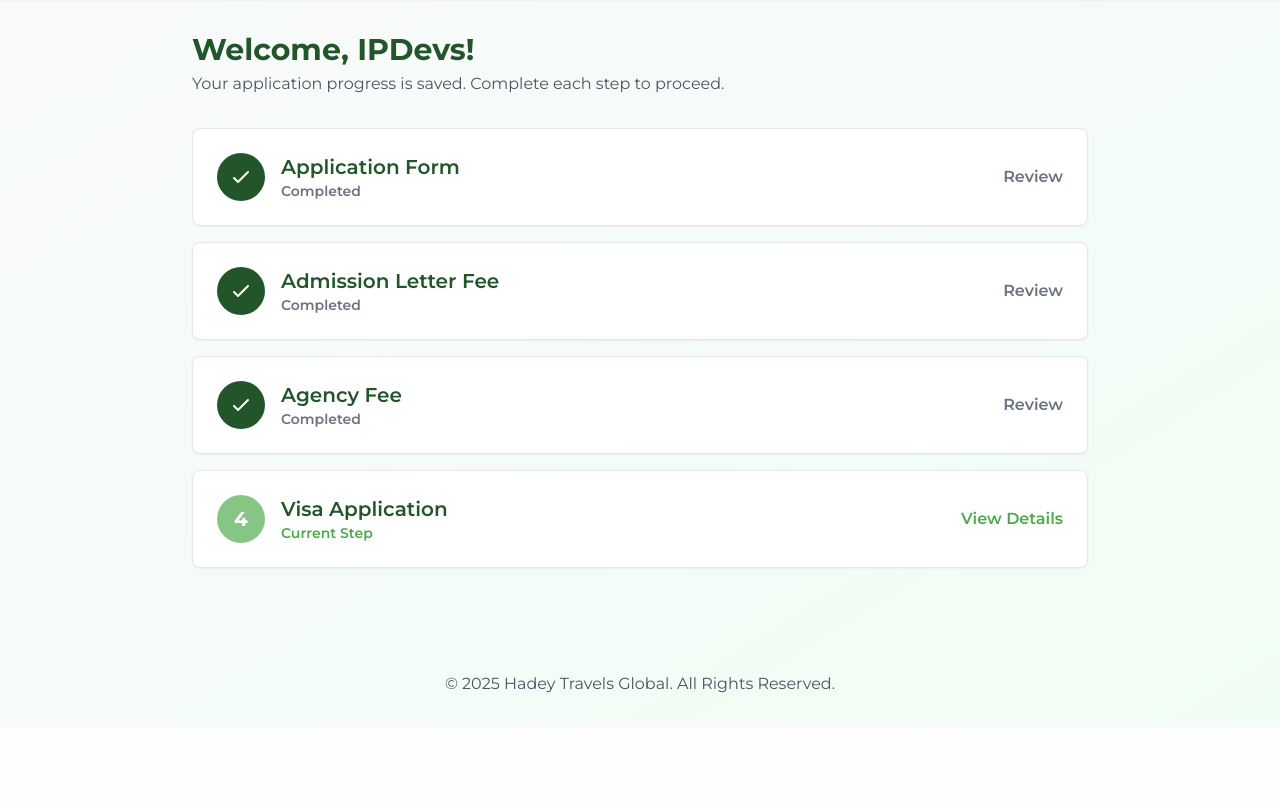
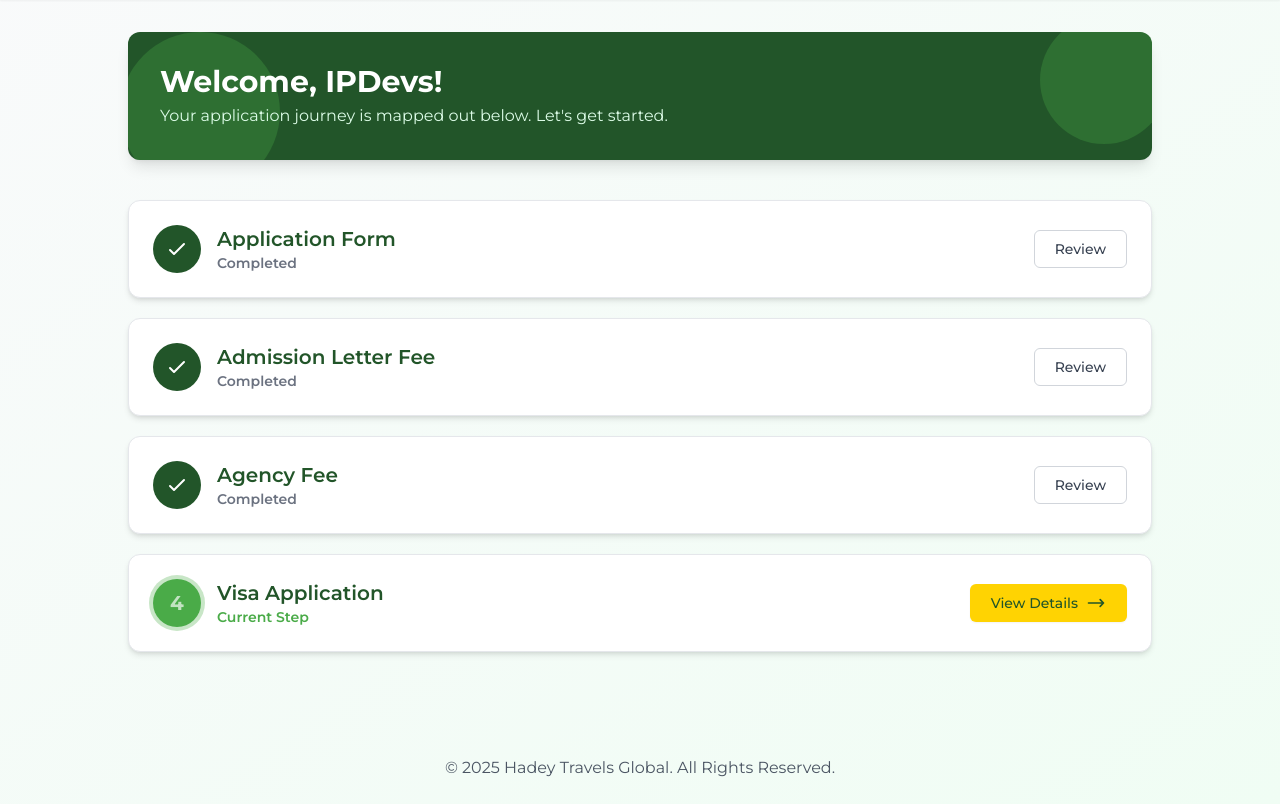
Before and after one commit to IsraelPhilips/Hadey, a Django app: page / in a window 1280 px wide. Shown: the part 72-876 px from the top of the page. Before the commit the page ends 792 px from the top, so only its background shows below. Run offline with Django 5.2, Linux system fonts and the light colour scheme; a user stored in the database is signed in; data comes from the database, SQL or seed files in the repository; both versions use the stored data as it was after the commit; some libraries are stand-ins or nearby versions.

Commit message:
style retouch

```diff
--- a/portal/views.py
+++ b/portal/views.py
@@ -108,7 +108,7 @@ def initiate_payment(request):
     except json.JSONDecodeError:
         return JsonResponse({'error': 'Invalid JSON'}, status=400)
     application = request.user.application
-    currency = 'NGN'
+    currency = 'USD'
     if purpose == 'APPLICATION_FEE':
         amount = 15.00
         payment_purpose = Payment.PaymentPurpose.APPLICATION_FEE
--- a/templates/portal/dashboard.html
+++ b/templates/portal/dashboard.html
@@ -3,19 +3,25 @@
 {% block title %}Dashboard | Hadey Travels Global{% endblock %}
 
 {% block content %}
-<div class="max-w-4xl mx-auto">
+<div class="max-w-5xl mx-auto">
 
-    <!-- Welcome Header -->
-    <div class="mb-8">
-        <h1 class="text-3xl font-bold text-dark-green">Welcome, {{ user.get_full_name|default:user.username }}!</h1>
-        <p class="text-gray-600 mt-1">Your application progress is saved. Complete each step to proceed.</p>
+    <!-- Welcome Header Banner -->
+    <div class="bg-dark-green p-8 rounded-xl shadow-lg mb-10 text-white relative overflow-hidden">
+        <div class="absolute -top-4 -right-4 w-32 h-32 bg-primary-green/30 rounded-full"></div>
+        <div class="absolute -bottom-8 -left-2 w-40 h-40 bg-primary-green/30 rounded-full"></div>
+
+        <div class="relative z-10">
+            <h1 class="text-3xl font-bold">Welcome, {{ user.get_full_name|default:user.username }}!</h1>
+            <p class="text-green-100 mt-1">Your application journey is mapped out below. Let's get started.</p>
+        </div>
     </div>
 
     <!-- Application Steps -->
-    <div class="space-y-4">
+    <div class="space-y-5">
         {% for step in steps %}
             {% include "portal/partials/step_card.html" with step=step %}
         {% endfor %}
     </div>
+
 </div>
 {% endblock %}
--- a/templates/portal/partials/step_card.html
+++ b/templates/portal/partials/step_card.html
@@ -1,31 +1,27 @@
 {% comment %}
-This template is now much simpler. It receives a 'step' object from the view
-which already contains its title, number, and status ('completed', 'active', or 'pending').
-This removes all complex logic from the template.
+A redesigned, classier step card with better visual hierarchy and icons.
+The yellow accent color is used minimally to highlight the active link.
 {% endcomment %}
 
-<div class="bg-white p-6 rounded-lg shadow-sm border border-gray-200 transition-all {% if step.status == 'pending' %}opacity-50{% endif %}">
-    <div class="flex items-center justify-between">
-        <div class="flex items-center">
-            <div class="flex items-center justify-center h-12 w-12 rounded-full font-bold text-xl
-                {% if step.status == 'active' %}bg-primary-green text-white animate-pulse{% endif %}
+<div class="bg-white p-6 rounded-xl shadow-md border border-gray-200 transition-all duration-300 hover:shadow-xl hover:border-primary-green {% if step.status == 'pending' %}opacity-60{% endif %}">
+    <div class="flex flex-col sm:flex-row items-start sm:items-center justify-between">
+        <div class="flex items-center mb-4 sm:mb-0">
+            <!-- Icon based on status -->
+            <div class="flex-shrink-0 flex items-center justify-center h-12 w-12 rounded-full font-bold text-xl
+                {% if step.status == 'active' %}bg-primary-green text-white ring-4 ring-primary-green/30{% endif %}
                 {% if step.status == 'completed' %}bg-dark-green text-white{% endif %}
-                {% if step.status == 'pending' %}bg-gray-300 text-gray-600{% endif %}">
+                {% if step.status == 'pending' %}bg-gray-200 text-gray-500{% endif %}">
 
                 {% if step.status == 'completed' %}
-                    <!-- Checkmark Icon for completed steps -->
-                    <svg xmlns="http://www.w3.org/2000/svg" class="h-6 w-6" fill="none" viewBox="0 0 24 24" stroke="currentColor">
-                        <path stroke-linecap="round" stroke-linejoin="round" stroke-width="2" d="M5 13l4 4L19 7" />
-                    </svg>
+                    <svg xmlns="http://www.w3.org/2000/svg" class="h-6 w-6" fill="none" viewBox="0 0 24 24" stroke="currentColor"><path stroke-linecap="round" stroke-linejoin="round" stroke-width="2" d="M5 13l4 4L19 7" /></svg>
+                {% elif step.status == 'pending' %}
+                    <svg xmlns="http://www.w3.org/2000/svg" class="h-6 w-6" fill="none" viewBox="0 0 24 24" stroke="currentColor"><path stroke-linecap="round" stroke-linejoin="round" stroke-width="2" d="M12 15v2m-6 4h12a2 2 0 002-2v-6a2 2 0 00-2-2H6a2 2 0 00-2 2v6a2 2 0 002 2zm10-10V7a4 4 0 00-8 0v4h8z" /></svg>
                 {% else %}
-                    {{ step.number }}
+                    <span class="animate-pulse">{{ step.number }}</span>
                 {% endif %}
             </div>
             <div class="ml-4">
-                <h2 class="text-xl font-semibold
-                    {% if step.status == 'pending' %}text-gray-500{% else %}text-dark-green{% endif %}">
-                    {{ step.title }}
-                </h2>
+                <h2 class="text-xl font-semibold text-dark-green">{{ step.title }}</h2>
                 <p class="text-sm font-semibold
                     {% if step.status == 'active' %}text-primary-green{% endif %}
                     {% if step.status == 'completed' %}text-gray-500{% endif %}
@@ -37,18 +33,22 @@ This removes all complex logic from the template.
             </div>
         </div>
 
-        {% comment %} CORRECTED LOGIC IS HERE {% endcomment %}
-        {% with link_url=step.url_name|default:"#" %}
-            {% if step.status == 'active' or step.status == 'completed' %}
-                <a href="{% if link_url != '#' %}{% url link_url %}{% else %}#{% endif %}"
-                   class="font-semibold
-                          {% if step.status == 'active' %}text-primary-green hover:underline{% endif %}
-                          {% if step.status == 'completed' %}text-gray-500 hover:underline{% endif %}">
-                    {% if step.status == 'active' %}View Details{% else %}Review{% endif %}
-                </a>
-            {% else %}
-                <span class="text-gray-400 font-semibold cursor-not-allowed">Locked</span>
-            {% endif %}
-        {% endwith %}
+        <!-- Action Button -->
+        <div class="w-full sm:w-auto flex-shrink-0">
+             {% with link_url=step.url_name|default:"#" %}
+                {% if step.status == 'active' %}
+                    <a href="{% if link_url != '#' %}{% url link_url %}{% else %}#{% endif %}" class="w-full sm:w-auto inline-flex items-center justify-center px-5 py-2 border border-transparent text-sm font-medium rounded-md text-dark-green bg-accent-yellow hover:bg-opacity-90 shadow-sm transition-colors">
+                        {% if step.status == 'active' %}View Details{% endif %}
+                        <svg xmlns="http://www.w3.org/2000/svg" class="ml-2 h-5 w-5" fill="none" viewBox="0 0 24 24" stroke="currentColor"><path stroke-linecap="round" stroke-linejoin="round" stroke-width="2" d="M17 8l4 4m0 0l-4 4m4-4H3" /></svg>
+                    </a>
+                {% elif step.status == 'completed' %}
+                    <a href="{% if link_url != '#' %}{% url link_url %}{% else %}#{% endif %}" class="w-full sm:w-auto inline-flex items-center justify-center px-5 py-2 border border-gray-300 text-sm font-medium rounded-md text-gray-700 bg-white hover:bg-gray-50 transition-colors">
+                        Review
+                    </a>
+                {% else %}
+                    <span class="w-full sm:w-auto inline-flex items-center justify-center px-5 py-2 border border-gray-200 text-sm font-medium rounded-md text-gray-400 bg-gray-100 cursor-not-allowed">Locked</span>
+                {% endif %}
+            {% endwith %}
+        </div>
     </div>
 </div>
```
Also changed, not shown: templates/portal/agency_fee.html (+11 -31 lines), templates/portal/application_form.html (+19 -43 lines), templates/portal/document_submission.html (+44 -57 lines), templates/portal/visa_application.html (+11 -13 lines), db.sqlite3, media/documents/WhatsApp_Image_2025-07-17_at_11_zc0eRsB.27.17_3416e330.jpg (added).
